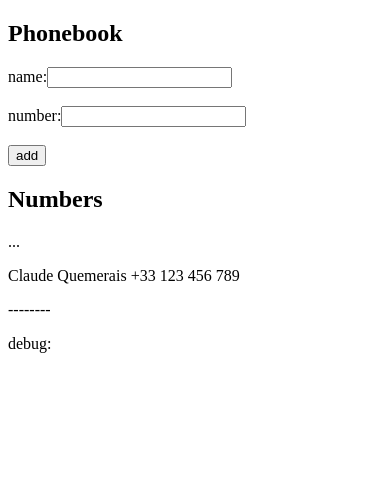
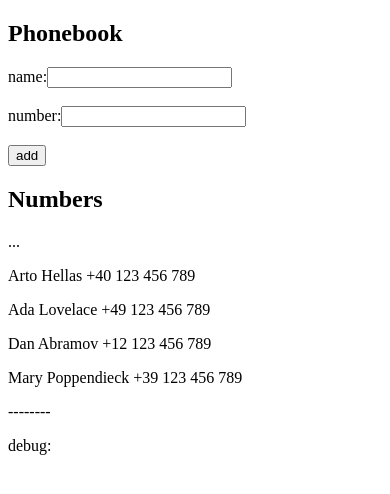
Before and after one commit to quemeraisc/fullstack_Helsinki, a React (Create React App) app in the folder part2/phonebook/: page / in a window 390 px wide. Shown: the top 494 px of the page. Built offline with nearby package versions, Linux system fonts and the light colour scheme.

Commit message:
Preparation for phonebook step 4

```diff
--- a/part2/phonebook/src/App.js
+++ b/part2/phonebook/src/App.js
@@ -5,9 +5,21 @@ const App = () => {
   const [persons, setPersons] = useState(
     [
       {
-        name: 'Claude Quemerais',
-        number: '+33 123 456 789'
-      }
+        name: 'Arto Hellas',
+        number: '+40 123 456 789'
+      },
+      {
+        name: 'Ada Lovelace',
+        number: '+49 123 456 789'
+      },
+      {
+        name: 'Dan Abramov',
+        number: '+12 123 456 789'
+      },
+      {
+        name: 'Mary Poppendieck',
+        number: '+39 123 456 789'
+      },
     ]
   )
 
```
